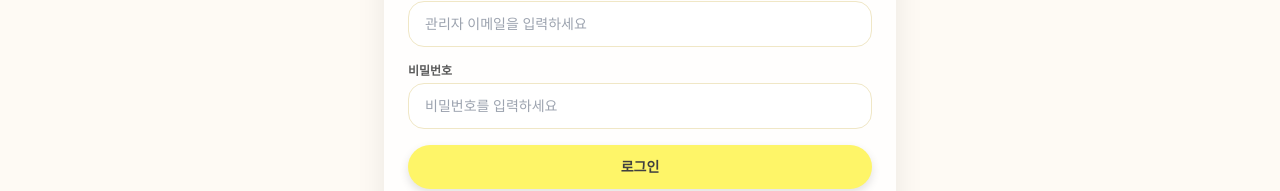
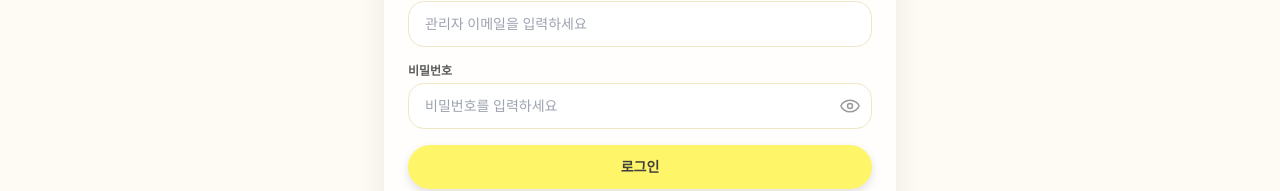
Before and after one commit to elliesbang/Class-web-app, a React (Vite) app in the folder class-web-app/: page /admin-login in a window 1280 px wide. Both pictures are taken after a click on the button "관리자". Shown: the part 292-483 px from the top of the page. Built offline with nearby package versions, Linux system fonts and the light colour scheme; a web font is replaced by a local one.

Commit message:
Add password visibility toggle to admin login

```diff
--- a/class-web-app/src/pages/AdminLogin.tsx
+++ b/class-web-app/src/pages/AdminLogin.tsx
@@ -20,6 +20,7 @@ const AdminLogin = () => {
   const [adminPassword, setAdminPassword] = useState('');
   const [error, setError] = useState('');
   const [isLoading, setIsLoading] = useState(false);
+  const [isAdminPasswordVisible, setIsAdminPasswordVisible] = useState(false);
   const navigate = useNavigate();
 
   useEffect(() => {
@@ -170,15 +171,55 @@ const AdminLogin = () => {
             <label className="text-xs font-semibold text-[#5c5c5c]" htmlFor="admin-password">
               비밀번호
             </label>
+            <div className="relative">
               <input
                 id="admin-password"
                 name="admin-password"
-              type="password"
+                type={isAdminPasswordVisible ? 'text' : 'password'}
                 value={adminPassword}
                 onChange={(event) => setAdminPassword(event.target.value)}
                 placeholder="비밀번호를 입력하세요"
-              className="w-full rounded-2xl border border-[#f0e7c6] px-4 py-3 text-sm text-[#404040] focus:border-[#f6c244] focus:outline-none"
+                className="w-full rounded-2xl border border-[#f0e7c6] px-4 py-3 pr-12 text-sm text-[#404040] focus:border-[#f6c244] focus:outline-none"
               />
+              <button
+                type="button"
+                onClick={() => setIsAdminPasswordVisible((prev) => !prev)}
+                className="absolute inset-y-0 right-3 flex items-center text-[#9a9a9a] transition-colors hover:text-[#404040]"
+                aria-label={isAdminPasswordVisible ? '비밀번호 숨기기' : '비밀번호 보기'}
+              >
+                {isAdminPasswordVisible ? (
+                  <svg
+                    xmlns="http://www.w3.org/2000/svg"
+                    className="h-5 w-5"
+                    viewBox="0 0 24 24"
+                    fill="none"
+                    stroke="currentColor"
+                    strokeWidth="1.8"
+                    strokeLinecap="round"
+                    strokeLinejoin="round"
+                  >
+                    <path d="M3 3l18 18" />
+                    <path d="M9.88 9.88a3 3 0 004.24 4.24" />
+                    <path d="M10.73 5.08A10.4 10.4 0 0112 5c5.52 0 9.57 4.33 10.89 6.09a1 1 0 010 1.18 18.62 18.62 0 01-2.1 2.41" />
+                    <path d="M6.61 6.61A18.31 18.31 0 001.11 12a1 1 0 000 1.18c.48.63 1.35 1.68 2.51 2.74" />
+                  </svg>
+                ) : (
+                  <svg
+                    xmlns="http://www.w3.org/2000/svg"
+                    className="h-5 w-5"
+                    viewBox="0 0 24 24"
+                    fill="none"
+                    stroke="currentColor"
+                    strokeWidth="1.8"
+                    strokeLinecap="round"
+                    strokeLinejoin="round"
+                  >
+                    <path d="M1.23 12.32a1 1 0 010-.63C2.13 9.36 6.18 5 12 5s9.87 4.36 10.77 6.69a1 1 0 010 .63C21.87 14.64 17.82 19 12 19S2.13 14.64 1.23 12.32z" />
+                    <circle cx="12" cy="12" r="3" />
+                  </svg>
+                )}
+              </button>
+            </div>
           </div>
 
           {error && <p className="rounded-2xl bg-red-50 px-4 py-3 text-sm text-red-600">{error}</p>}
```
Lines whose indentation alone changed are shown as unchanged.
